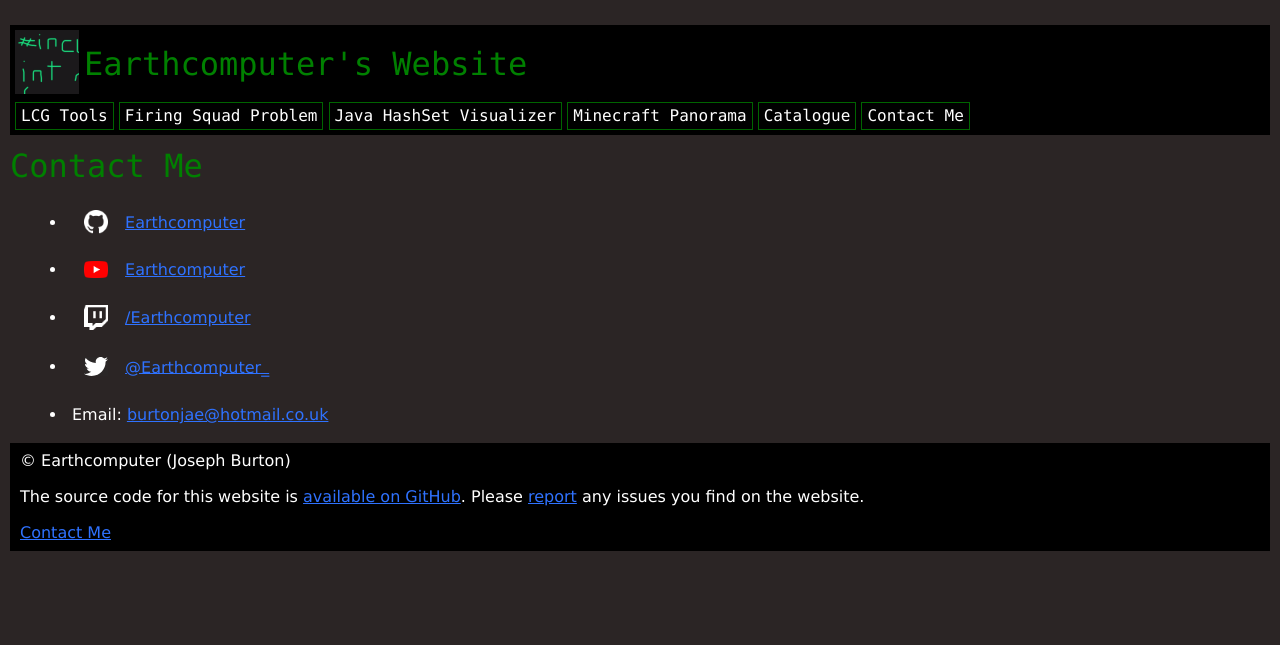
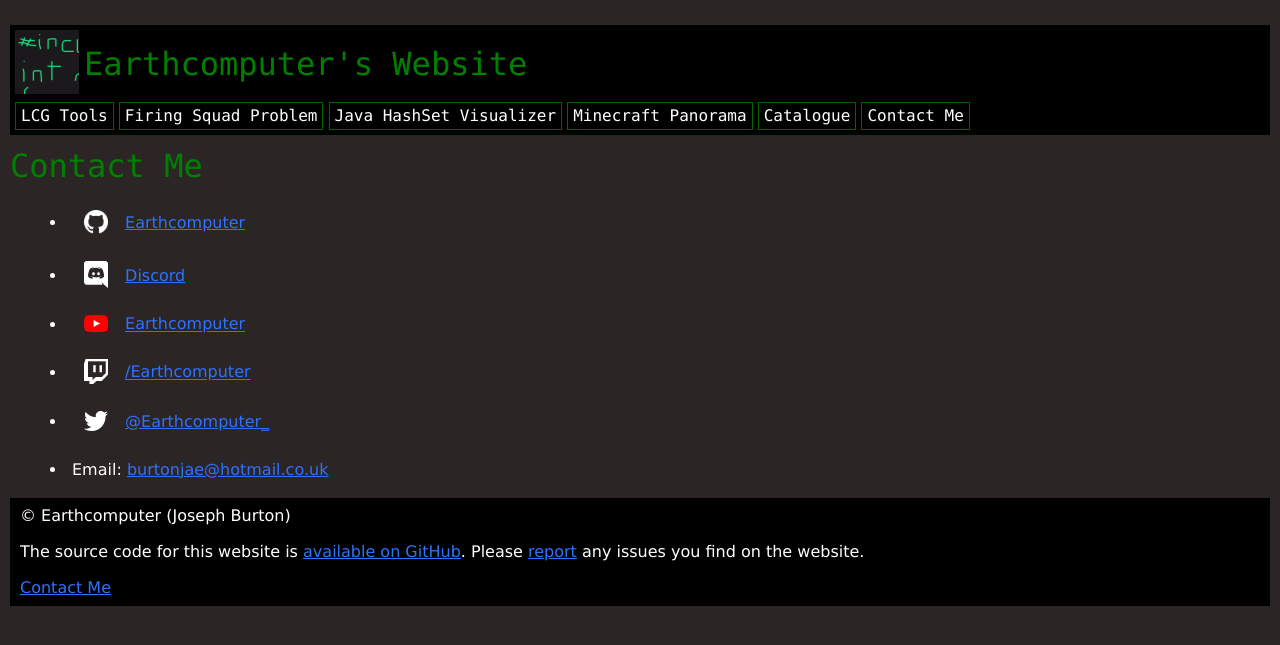
Before and after one commit to Earthcomputer/Earthcomputer.github.io, a Jekyll site: the page built from contact.html, in a window 1280 px wide. Shown: the top 645 px of the page. Built offline with Jekyll 4.4.1, drawn with Linux system fonts in a browser that asks for light colours.

Commit message:
Add discord invite

```diff
--- a/_config.yml
+++ b/_config.yml
@@ -6,5 +6,6 @@ discord_uname: Earthcomputer#9825
 youtube_uname: Earthcomputer
 twitch_uname: Earthcomputer
 twitter_uname: Earthcomputer_
+discord_invite: https://discord.gg/Jg7Bun7
 
 markdown: kramdown
--- a/contact.html
+++ b/contact.html
@@ -6,6 +6,10 @@ title: Contact Me
     <li>
         <div class="icon_container"><a href="https://github.com/{{ site.github_uname }}"><img class="social_icon" src="/images/github.png" alt="GitHub" /></a></div>
         <a href="https://github.com/{{ site.github_uname }}">{{ site.github_uname }}</a>
+    </li>
+    <li>
+        <div class="icon_container"><a href="{{ site.discord_invite }}"><img class="social_icon" src="/images/discord.svg" alt="Discord" /></a></div>
+        <a href="{{ site.discord_invite }}">Discord</a>
     </li>
     <li>
         <div class="icon_container"><a href="https://youtube.com/{{ site.youtube_uname }}"><img class="social_icon" src="/images/youtube.png" alt="YouTube" /></a></div>
```
